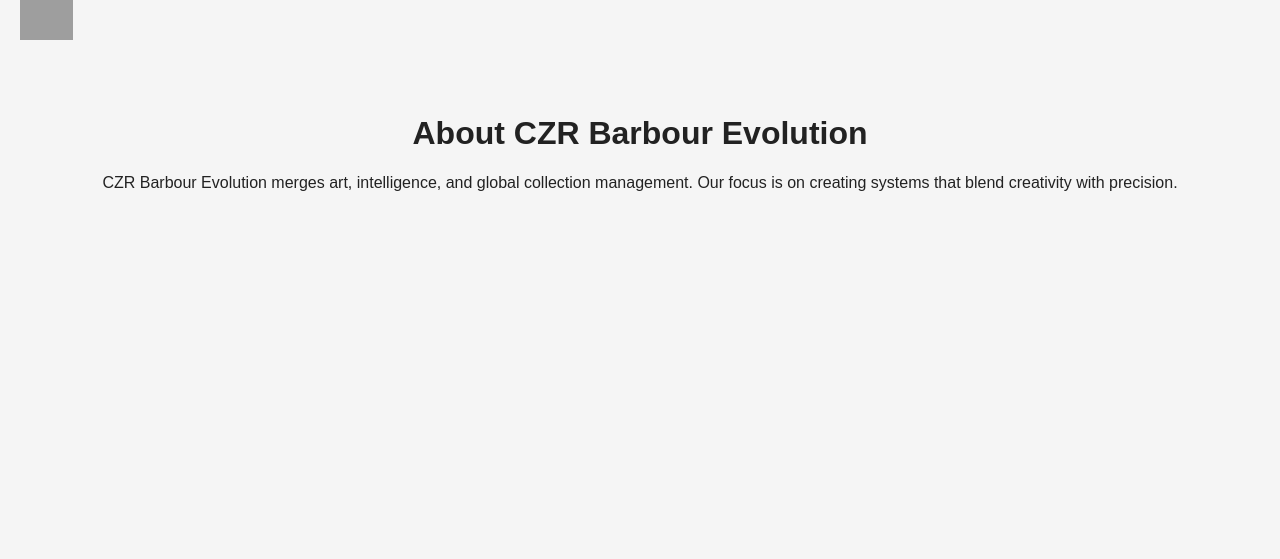
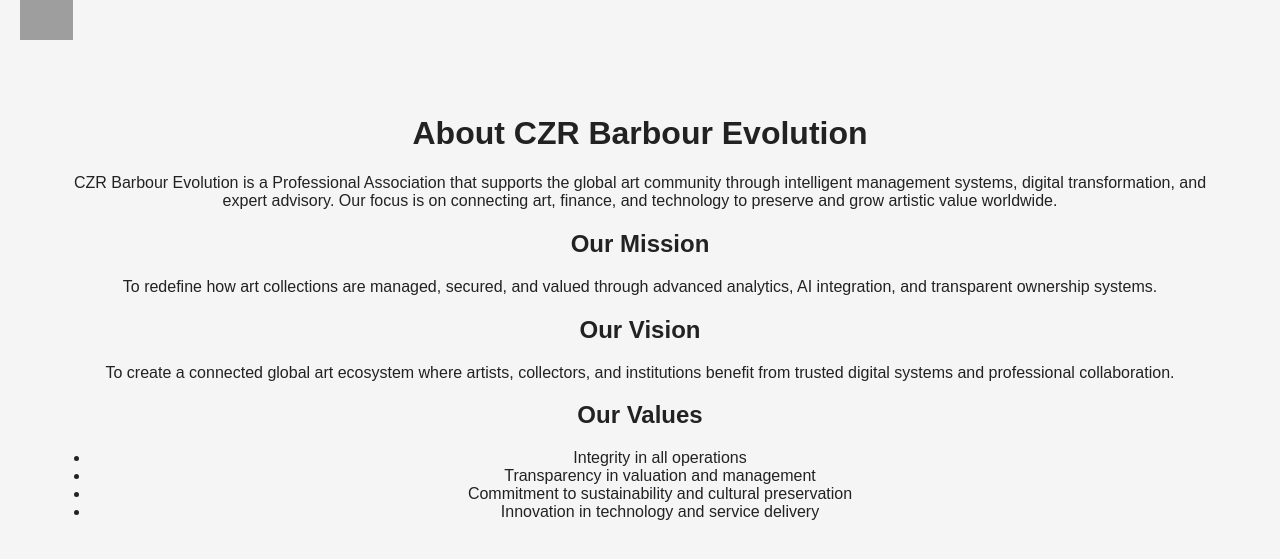
Before and after one commit to DichDo/CZR-Evolution, a Flask app: page /about in a window 1280 px wide. Shown: the part 38-597 px from the top of the page. Run offline with Flask 3, Linux system fonts and the light colour scheme; grey boxes are pictures that could not be loaded.

Commit message:
Update about.html

```diff
--- a/templates/about.html
+++ b/templates/about.html
@@ -1,5 +1,20 @@
 {% extends "base.html" %}
 {% block content %}
 <h1>About CZR Barbour Evolution</h1>
-<p>CZR Barbour Evolution merges art, intelligence, and global collection management. Our focus is on creating systems that blend creativity with precision.</p>
+
+<p>CZR Barbour Evolution is a Professional Association that supports the global art community through intelligent management systems, digital transformation, and expert advisory. Our focus is on connecting art, finance, and technology to preserve and grow artistic value worldwide.</p>
+
+<h2>Our Mission</h2>
+<p>To redefine how art collections are managed, secured, and valued through advanced analytics, AI integration, and transparent ownership systems.</p>
+
+<h2>Our Vision</h2>
+<p>To create a connected global art ecosystem where artists, collectors, and institutions benefit from trusted digital systems and professional collaboration.</p>
+
+<h2>Our Values</h2>
+<ul>
+  <li>Integrity in all operations</li>
+  <li>Transparency in valuation and management</li>
+  <li>Commitment to sustainability and cultural preservation</li>
+  <li>Innovation in technology and service delivery</li>
+</ul>
 {% endblock %}
```
